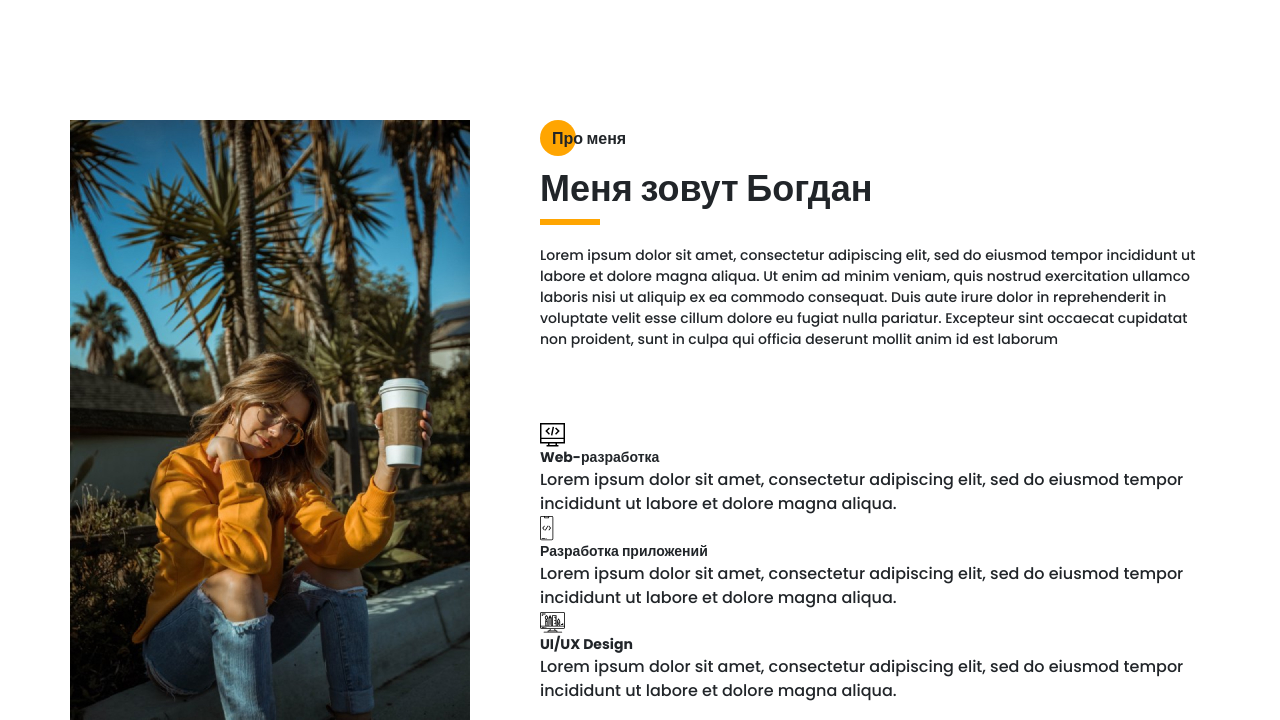
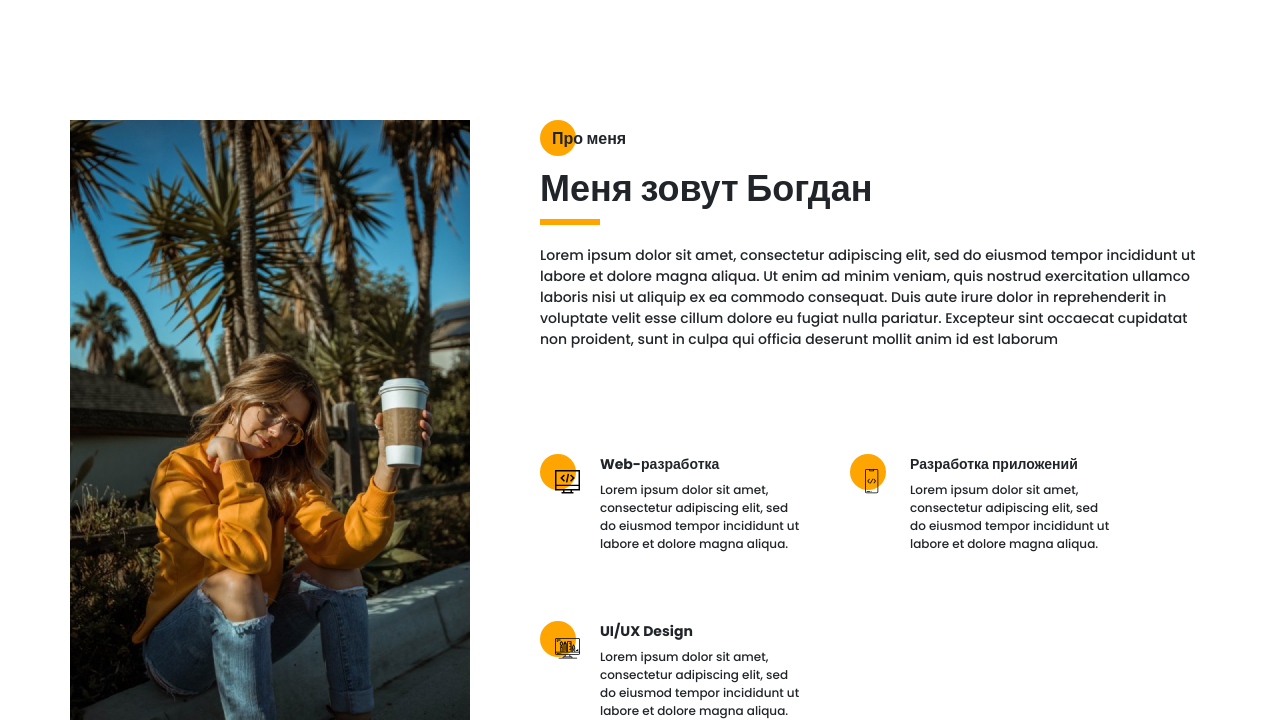
Before and after one commit to OleksaBohdan/portfolio, a website: page src/index.html in a window 1280 px wide. Shown: the part 800-1520 px from the top of the page. Drawn offline with nearby package versions, Linux system fonts and the light colour scheme; files that its build step writes are made by us from their sources; files whose address does not match are found by name.

Commit message:
finished 2 block

```diff
--- a/src/index.html
+++ b/src/index.html
@@ -182,8 +182,7 @@
           </div>
           <div class="about__skills">
             <div class="about__skills-item">
-              <div><img src="icons/about_me/web_development.svg" alt="web-dev" /></div>
-            </div>
+              <div class="about__skills-circle"><img src="icons/about_me/web_development.svg" alt="web-dev" /></div>
               <div>
                 <div class="title title_fz14">Web-разработка</div>
                 <div class="about__skills-text">
@@ -191,9 +190,10 @@
                   dolore magna aliqua.
                 </div>
               </div>
+            </div>
+
             <div class="about__skills-item">
-              <div><img src="icons/about_me/mobile_dev.svg" alt="mobile-dev" /></div>
-            </div>
+              <div class="about__skills-circle"><img src="icons/about_me/mobile_dev.svg" alt="mobile-dev" /></div>
               <div>
                 <div class="title title_fz14">Разработка приложений</div>
                 <div class="about__skills-text">
@@ -201,9 +201,10 @@
                   dolore magna aliqua.
                 </div>
               </div>
+            </div>
+
             <div class="about__skills-item">
-              <div><img src="icons/about_me/design.svg" alt="design" /></div>
-            </div>
+              <div class="about__skills-circle"><img src="icons/about_me/design.svg" alt="design" /></div>
               <div>
                 <div class="title title_fz14">UI/UX Design</div>
                 <div class="about__skills-text">
@@ -214,6 +215,7 @@
             </div>
           </div>
         </div>
+      </div>
     </section>
 
     <script src="js/script.js"></script>
--- a/src/sass/blocks/_about.scss
+++ b/src/sass/blocks/_about.scss
@@ -32,6 +32,31 @@
     margin-top: 20px;
     font-size: 14px;
     line-height: 21px;
-    font-weight: 500;
+  }
+
+  &__skills {
+    display: grid;
+    grid-template: repeat(2, minmax(115px, auto)) / repeat(2, 260px);
+    grid-template-rows: 1fr;
+    column-gap: 50px;
+    row-gap: 20px;
+    &-item {
+      display: grid;
+      grid-template-columns: 40px 200px;
+      column-gap: 20px;
+    }
+    &-circle {
+      position: relative;
+      padding: 15px 0 0 15px;
+      @include before_circle;
+      &::before {
+        top: 0;
+      }
+    }
+    &-text {
+      font-size: 12px;
+      line-height: 18px;
+      margin-top: 6px;
+    }
   }
 }
```
Also changed, not shown: dist/css/style.min.css, dist/index.html. Lines whose indentation alone changed are shown as unchanged.
